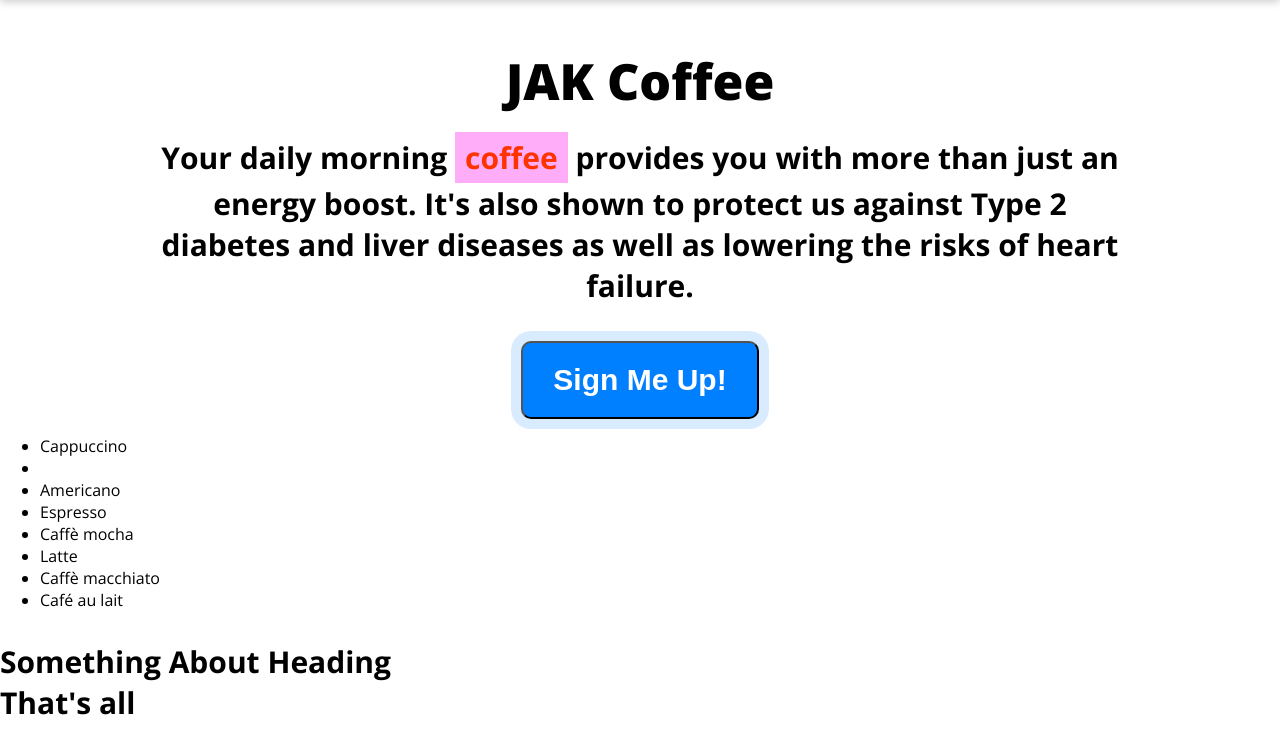
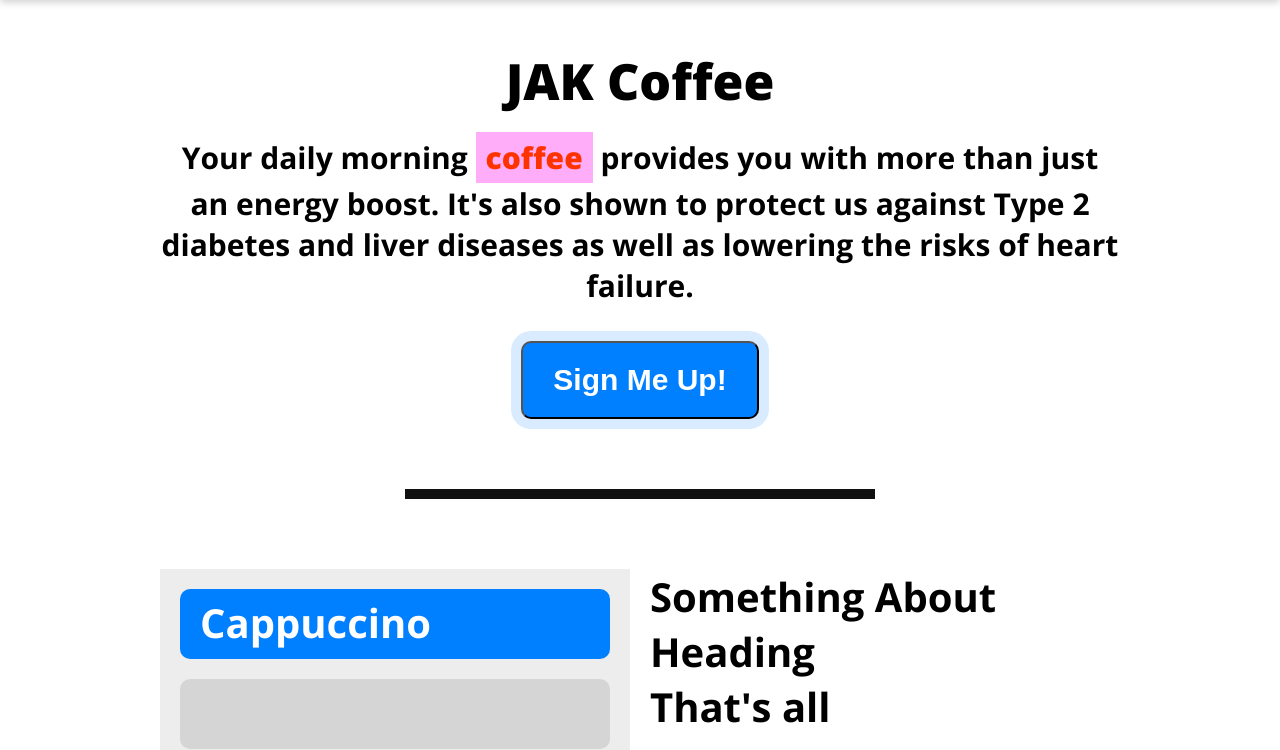
Before and after one commit to mgkg21/Karl-Allen, a plain HTML site: page index.html in a window 1280 px wide. Shown: the part 903-1653 px from the top of the page. Drawn offline with nearby package versions, Linux system fonts and the light colour scheme.

Commit message:
Changed some html and css styling

```diff
--- a/index.html
+++ b/index.html
@@ -38,6 +38,7 @@
 	</div>
 	<div class="sep"></div>
 	<div class="story" id="story">
+		<div class="wrapper">
 			<ul class="nb-list">
 				<li class="blue">Cappuccino</li>
 				<li class="gray">&nbsp;</li>
@@ -55,8 +56,9 @@
 			<p>It is usually served hot, although chilled or iced coffee is common. Coffee can be prepared and presented in a variety of ways (e.g., espresso, French press, caffè latte, or already-brewed canned coffee). Sugar, sugar substitutes, milk, and cream are often added to mask the bitter taste or enhance the flavor.</p>
 			<p>Though coffee is now a global commodity, it has a long history tied closely to food traditions around the Red Sea.</p>
 		</div>
+	</div>
 	<div class="sep"></div>
-	<img src="img/the-gang.png" width="735" height="399" alt="Logo">
+	<img class="gang-img" src="img/the-gang.png" width="735" height="399" alt="Logo">
 	<footer>
 		Made by Karl Allen | &copy;KARL2023
 	</footer>
--- a/style.css
+++ b/style.css
@@ -170,14 +170,73 @@ nav ul li a{
 	padding: 5px 10px;
 	line-height: 50px;
 	display: inline;
+	font-weight: 800;
 }
 
+.sep{
+	width: 470px;
+	height: 10px;
+	background-color: #111111;
+	margin: 70px auto;
+}
+
+.story h3{
+	font-size: 40px;
+}
+
+.nb-list{
+	width: 470px;
+	padding: 20px 20px 0 20px;
+	box-sizing: border-box;
+	background-color: #ededed;
+	float: left;
+	margin: 0 20px 20px 0;
+}
+
+.nb-list li{
+	height: 70px;
+	border-radius: 10px;
+	font-size: 40px;
+	color: white;
+	font-weight: bold;
+	display: block;
+	margin-bottom: 20px;
+	padding: 6px 20px;
+	box-sizing: border-box;
+}
+
+.nb-list li.red{background-color: #ff3300;}
+.nb-list li.blue{background-color: #007fff;}
+.nb-list li.gray{background-color: rgba(0, 0, 0, .1);}
+.nb-list li.yellow{background-color: #ffd400; color: #111111}
+.nb-list li.pink{background-color: #ffadf9;}
+.nb-list li.salmon{background-color: #fa8072;}
+
+.gang-img{
+	display: block;
+	margin: 0 auto;
+}
 /*
 
-<div class="more-info" id="more-info">
-		<h2>JAK Coffee</h2>
-		<p>Your daily morning <span class="hilight">coffee</span> provides you with more than just an energy boost. It's also shown to protect us against Type 2 diabetes and liver diseases as well as lowering the risks of heart failure.</p>
-		<button class="cta">Sign Me Up!</button>
+<div class="sep"></div>
+	<div class="story" id="story">
+		<ul class="nb-list">
+			<li class="blue">Cappuccino</li>
+			<li class="gray">&nbsp;</li>
+			<li class="yellow dragging">Americano</li>
+			<li class="red">Espresso</li>
+			<li class="pink">Caffè mocha</li>
+			<li class="salmon">Latte</li>
+			<li class="blue">Caffè macchiato</li>
+			<li class="yellow">Café au lait</li>
+		</ul>
+		<h3>Something About Heading<br/>
+		That's all</h3>
+		<p>Coffee is a beverage prepared from roasted coffee beans. Darkly colored, bitter, and slightly acidic, coffee has a stimulating effect on humans, primarily due to its caffeine content. It has the highest sales in the world market for hot drinks.</p>
+		<p>The seeds of the Coffea plant's fruits are separated to produce unroasted green coffee beans. The beans are roasted and then ground into fine particles typically steeped in hot water before being filtered out, producing a cup of coffee.</p>
+		<p>It is usually served hot, although chilled or iced coffee is common. Coffee can be prepared and presented in a variety of ways (e.g., espresso, French press, caffè latte, or already-brewed canned coffee). Sugar, sugar substitutes, milk, and cream are often added to mask the bitter taste or enhance the flavor.</p>
+		<p>Though coffee is now a global commodity, it has a long history tied closely to food traditions around the Red Sea.</p>
 	</div>
+	<div class="sep"></div>
 
 */
```
Lines whose indentation alone changed are shown as unchanged.
